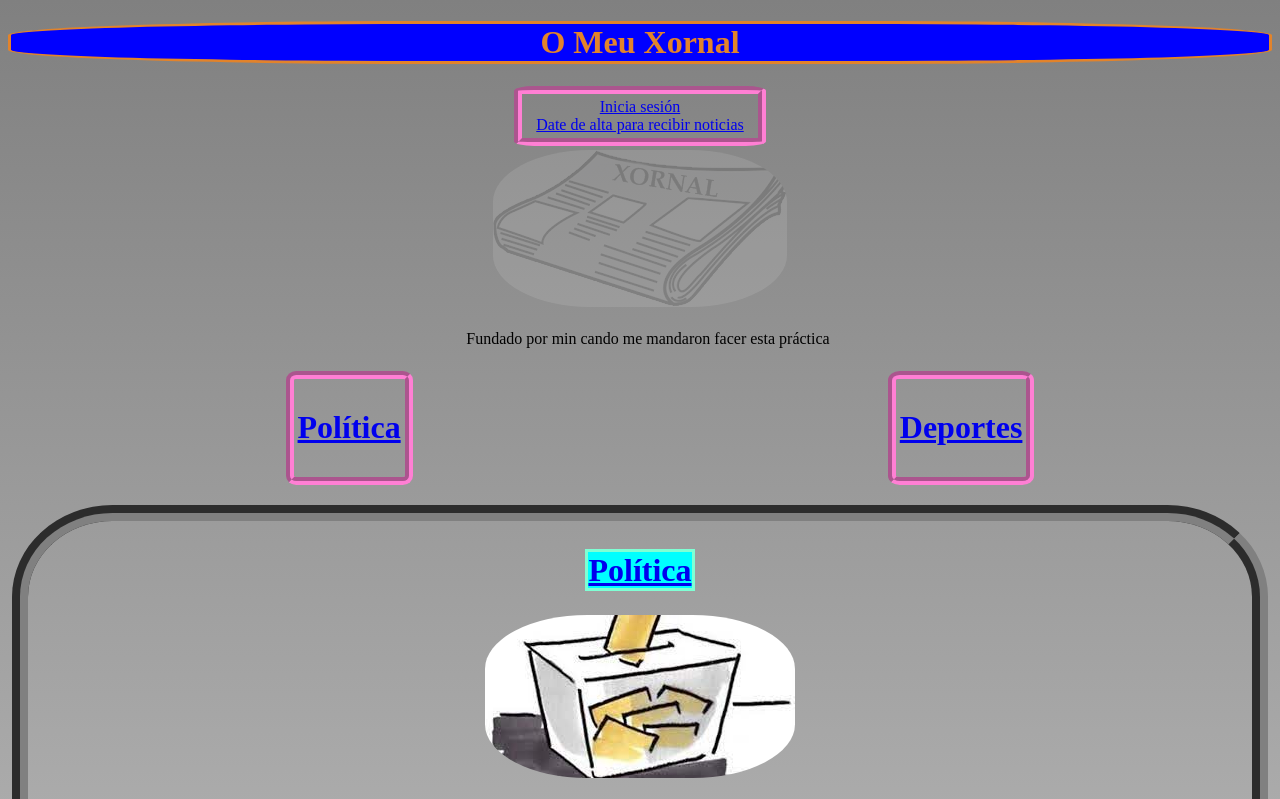
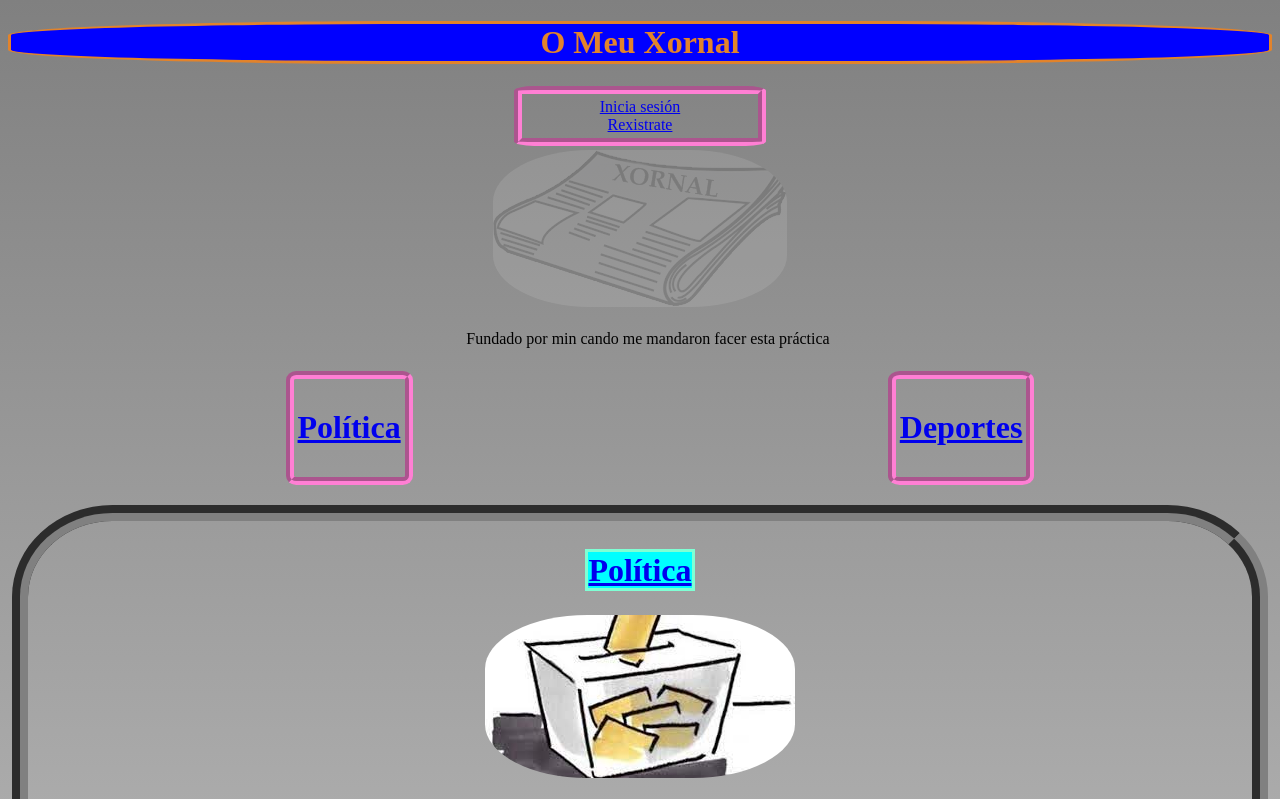
Before and after one commit to JCousoG/oMeuXornal, a plain HTML site: page index.html in a window 1280 px wide. Shown: the top 799 px of the page. Drawn offline with Linux system fonts and the light colour scheme.

Commit message:
version final

```diff
--- a/index.html
+++ b/index.html
@@ -14,7 +14,7 @@
    <div id="suscripcion">
     <a href="inicioSesion.html">Inicia sesión</a>
     <br>
-   <a href="rexistro.html">Date de alta para recibir noticias</a>
+   <a href="rexistro.html">Rexistrate</a>
    </div>
 </nav>
    <div id="marcadeagua"> <img src="../imaxes/xornal.png" alt="xornal"></div>
```
Also changed, not shown: rexistro.html (+1 -1 lines).
